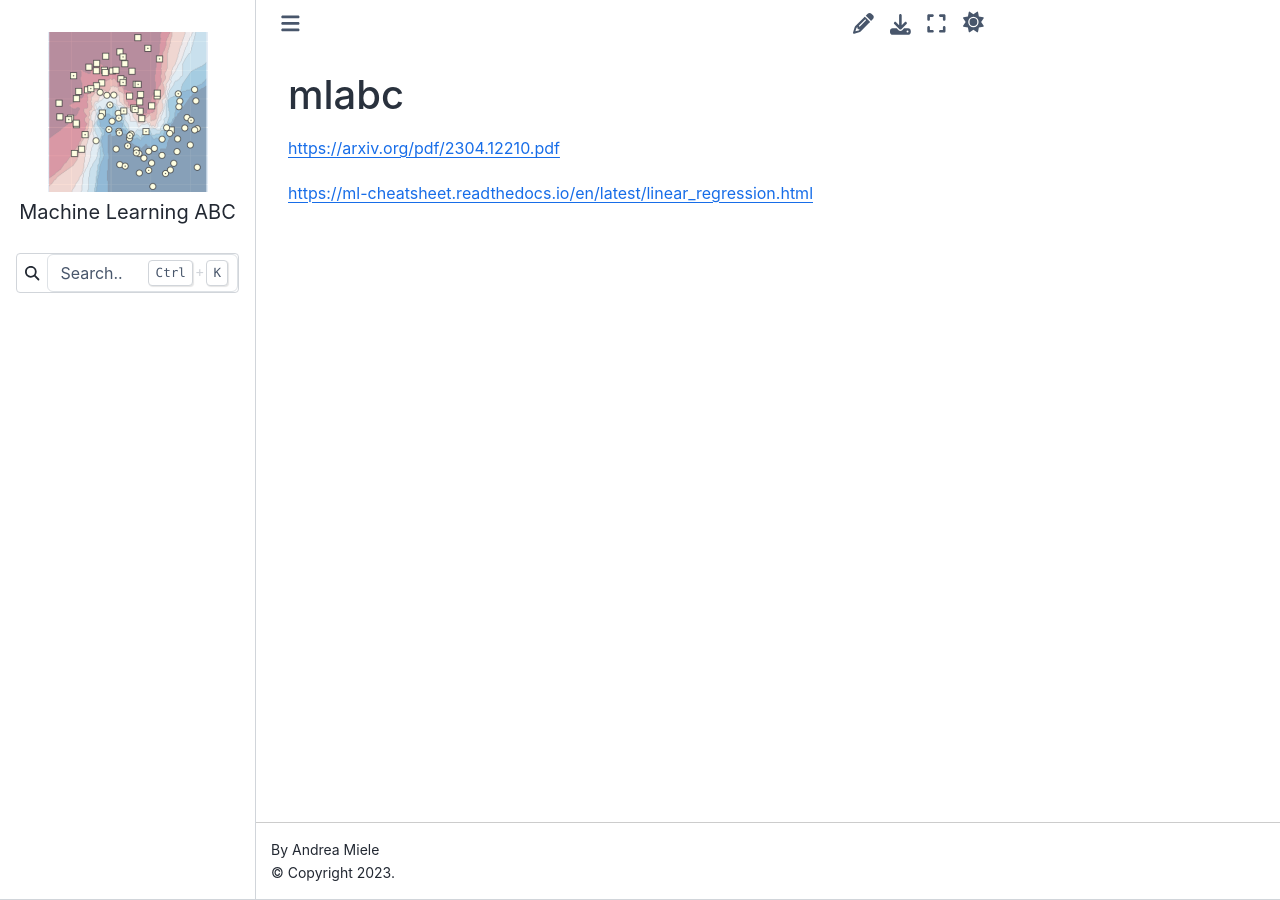
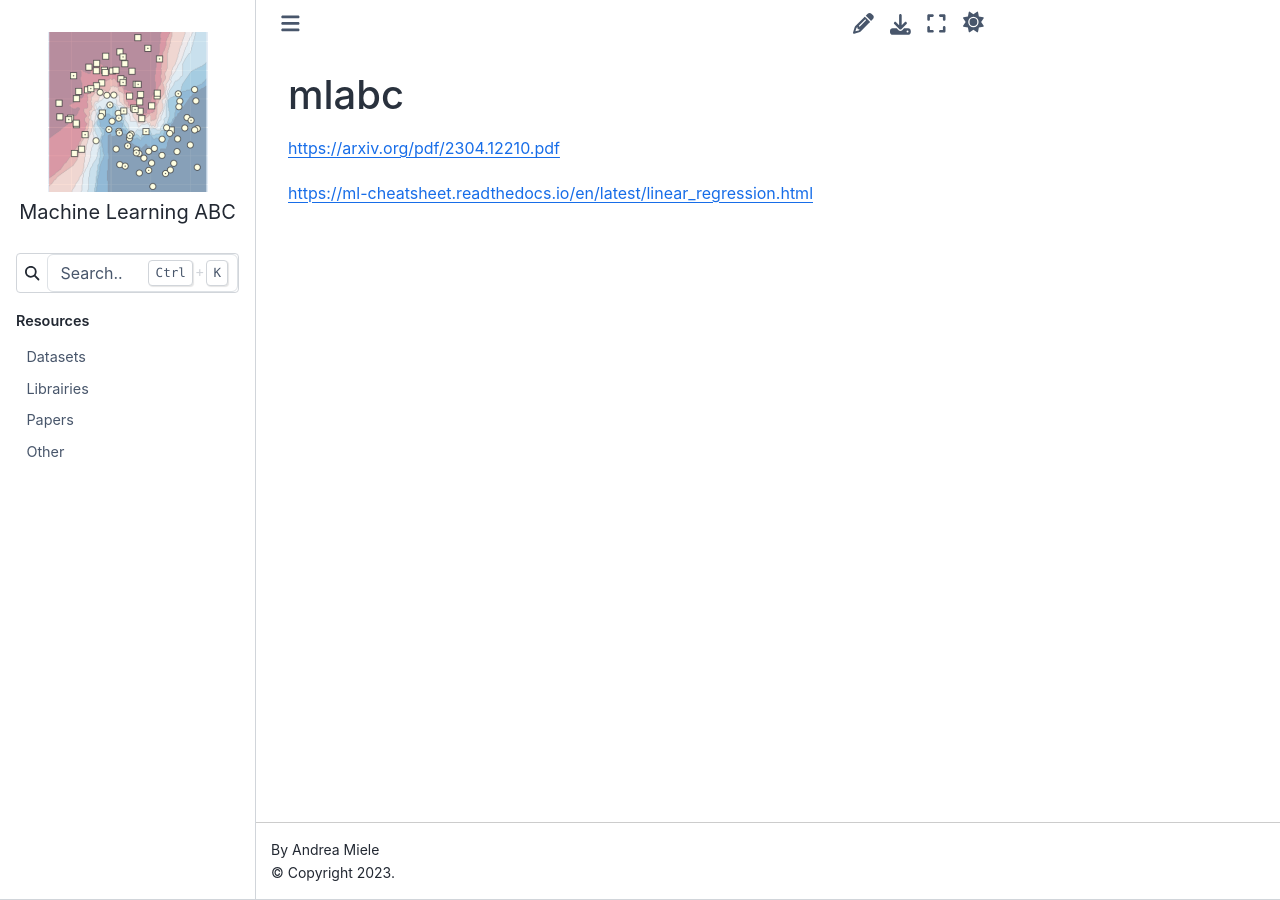
Before and after one commit to andreamiele/mlabc, a Jupyter Book: the page built from README.md, in a window 1280 px wide. Built offline with Jupyter Book 1.0.4 settings and Sphinx 7.4.7 and the Sphinx Book theme 1.1.4, drawn with Linux system fonts in a browser that asks for light colours; pages that are not in the unit, such as notebooks, are missing from menus; comment, search, counter and statistics services are not loaded; some of the changed lines change nothing that is shown.

Commit message:
change paths

```diff
--- a/_toc.yml
+++ b/_toc.yml
@@ -6,11 +6,11 @@ root: intro
 parts:
   - caption: Mathematics
     chapters:
-      - file: calculus
-      - file: probabilities
+      - file: mathematics/calculus
+      - file: mathematics/probabilities
   - caption: Resources
     chapters:
-      - file: datasets
-      - file: libraries
-      - file: papers
-      - file: other
+      - file: resources/datasets
+      - file: resources/libraries
+      - file: resources/papers
+      - file: resources/other
```
